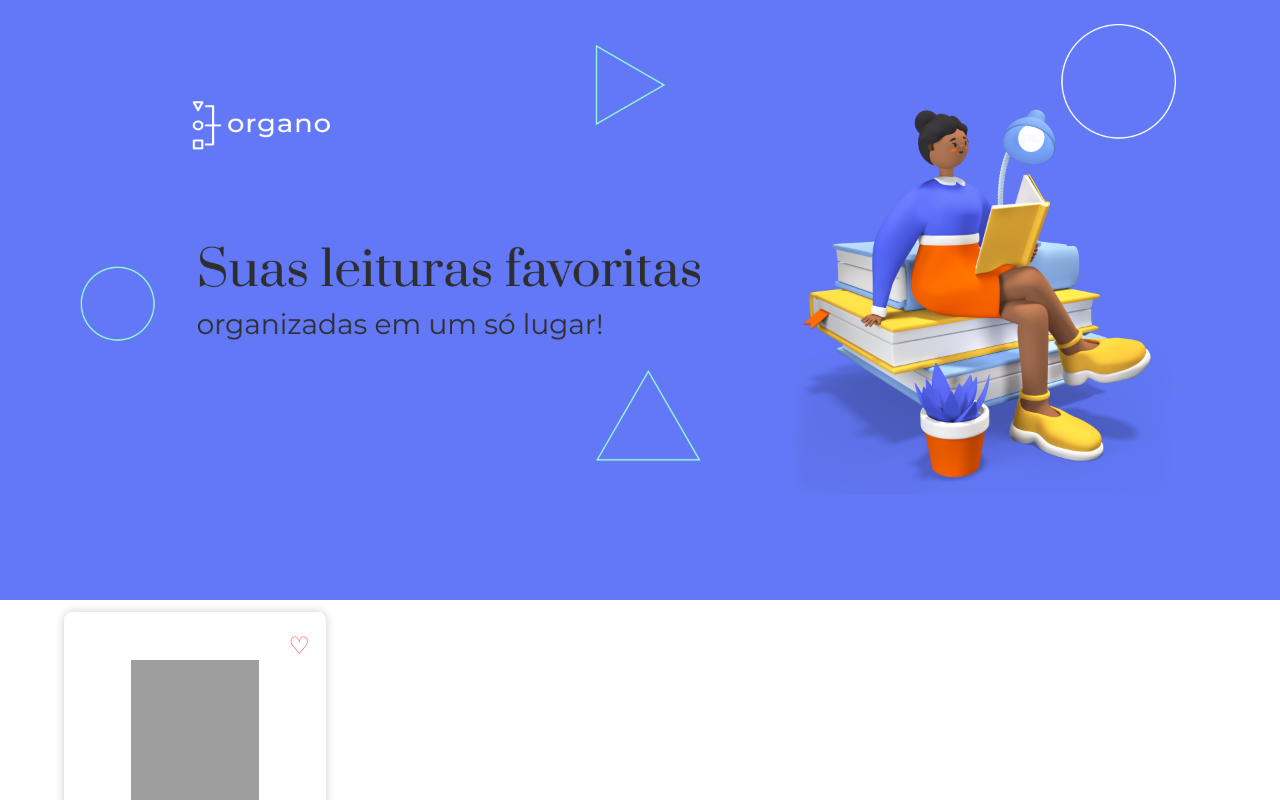
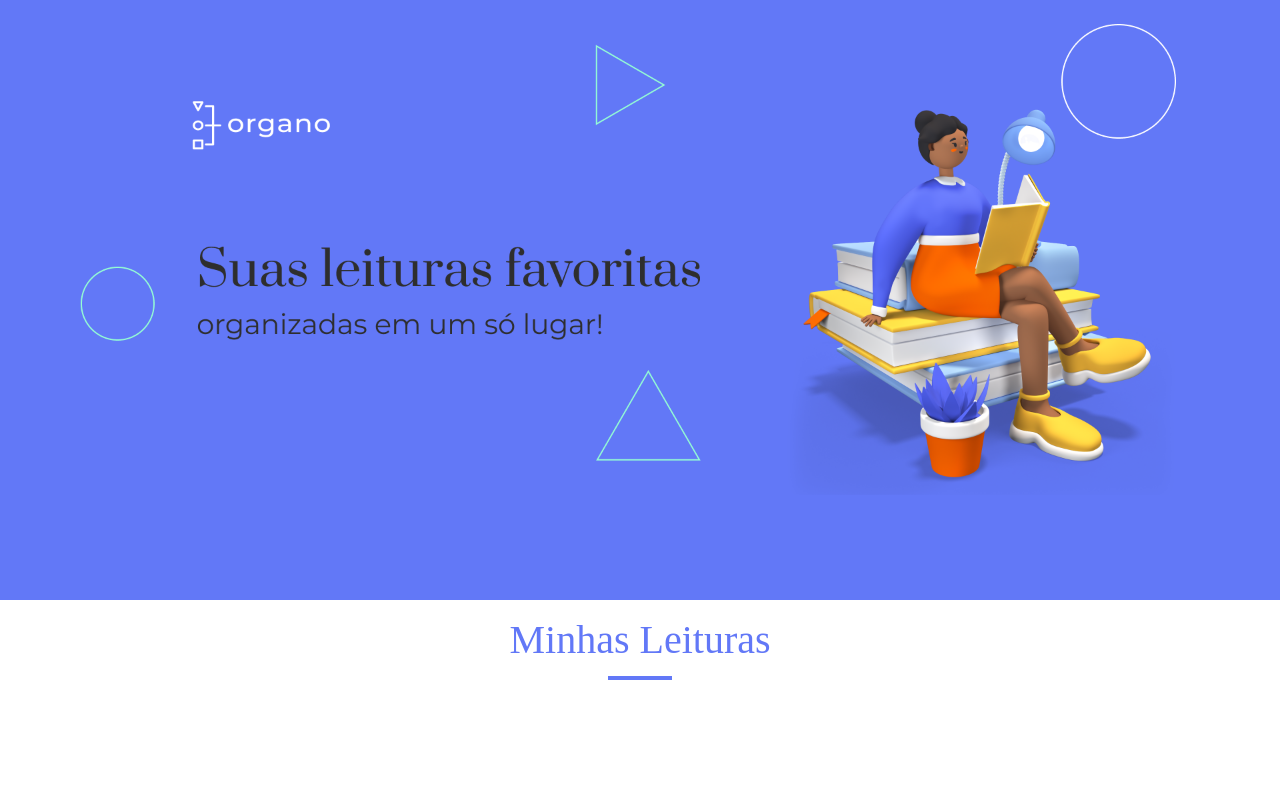
Before and after one commit to opatricpires/organo, an Angular app: page / in a window 1280 px wide. Shown: the top 800 px of the page. Built offline with nearby package versions, Linux system fonts and the light colour scheme; grey boxes are pictures that could not be loaded.

Commit message:
feat: add book list component and use input signals

```diff
--- a/src/app/app.html
+++ b/src/app/app.html
@@ -1,3 +1,3 @@
 <app-hero></app-hero>
-<app-book-card></app-book-card>
+<app-book-list></app-book-list>
 <app-footer></app-footer>
--- a/src/app/app.ts
+++ b/src/app/app.ts
@@ -2,13 +2,13 @@ import { Component, signal } from '@angular/core';
 import { RouterOutlet } from '@angular/router';
 import { HeroComponent } from './components/hero/hero';
 import { FooterComponent } from "./components/footer/footer";
-import { BookCardComponent } from "./components/book-card/book-card";
+import { BookListComponent } from "./components/book-list/book-list";
 
 @Component({
   selector: 'app-root',
-  imports: [RouterOutlet, HeroComponent, FooterComponent, BookCardComponent],
+  imports: [RouterOutlet, HeroComponent, FooterComponent, BookListComponent],
   templateUrl: './app.html',
-  styleUrl: './app.css'
+  styleUrls: ['./app.css']
 })
 export class App {
   protected readonly title = signal('organo');
--- a/src/app/components/book-card/book-card.css
+++ b/src/app/components/book-card/book-card.css
@@ -71,3 +71,8 @@ section img {
   transform: scale(1.1);
   transition: transform 0.2s ease, opacity 0.2s ease;
 }
+
+.linha-destaque--grande {
+  width: 64px;
+  border-bottom: 4px solid var(--color-primaria);
+}
--- a/src/app/components/book-card/book-card.html
+++ b/src/app/components/book-card/book-card.html
@@ -1,13 +1,13 @@
 <section>
-  <button class="favorite-btn" (click)="changeFavoriteStatus()">
-    <span>{{ book.isFavorite ? '\u2764' : '\u2661' }}</span>
+  <button class="favorite-btn" (click)="changeFavoriteStatus(book())">
+    <span>{{ book().isFavorite ? '\u2764' : '\u2661' }}</span>
   </button>
   <div class="book-image">
-    <img [src]="book.image" [alt]="book.title">
+    <img [src]="book().image" [alt]="book().title">
   </div>
   <div class="book-info">
-    <h2 class="book-title">{{ book.title }}</h2>
-    <h3 class="book-author">{{ book.author }}</h3>
+    <h2 class="book-title">{{ book().title }}</h2>
+    <h3 class="book-author">{{ book().author }}</h3>
   </div>
 </section>
 
--- a/src/app/components/book-card/book-card.ts
+++ b/src/app/components/book-card/book-card.ts
@@ -1,4 +1,4 @@
-import { Component } from '@angular/core';
+import { Component, input } from '@angular/core';
 import { Book } from './book';
 
 @Component({
@@ -9,15 +9,22 @@ import { Book } from './book';
 })
 export class BookCardComponent {
 
-  changeFavoriteStatus() {
-    this.book.isFavorite = !this.book.isFavorite;
+  book = input.required<Book>();
+
+  changeFavoriteStatus(book: Book) {
+    book.isFavorite = !book.isFavorite;
   }
 
-  book: Book = {
-    title: 'The Great Gatsby',
-    author: 'F. Scott Fitzgerald',
-    isFavorite: false,
-    gender: 'Classic Literature',
-    image: "https://m.media-amazon.com/images/I/71OiLUfqjqL._AC_UF1000,1000_QL80_.jpg",
-  }
 }
+
+// Input Properties:
+// - São propriedades de um componente que podem ser configuradas por um componente pai.
+// - Permitem que um componente receba dados de um componente pai e os utilize em sua lógica ou exibição.
+// - São decoradas com o decorator @Input() do Angular, indicando que a propriedade pode ser configurada externamente.
+// - Permitem a comunicação entre componentes, facilitando a passagem de dados e a reutilização de componentes em diferentes contextos.
+
+// Input Signals:
+// - São sinais ou eventos que um componente pode emitir para notificar um componente pai sobre uma ação ou mudança de estado.
+// - Permitem que um componente filho se comunique com um componente pai, enviando informações ou notificações sobre eventos específicos.
+// - São decorados com o decorator @Output() do Angular, indicando que a propriedade é um evento que pode ser emitido para o componente pai.
+// - Permitem a comunicação entre componentes, facilitando a interação e a resposta a eventos em diferentes partes da aplicação.
--- /dev/null
+++ b/src/app/components/book-list/book-list.css
@@ -0,0 +1,4 @@
+.linha-destaque--grande {
+  width: 64px;
+  border-bottom: 4px solid var(--color-primaria);
+}
--- /dev/null
+++ b/src/app/components/book-list/book-list.html
@@ -0,0 +1,4 @@
+<section>
+  <h2 class="texto-titulo">Minhas Leituras</h2>
+  <span class="linha-destaque linha-destaque--grande"></span>
+</section>
--- a/src/styles.css
+++ b/src/styles.css
@@ -13,3 +13,16 @@
   --font-weight-normal: 400;
   --font-weight-bold: 700;
 }
+
+.texto-titulo {
+  font-family: var(--font-prata);
+  font-size: 40px;
+  font-weight: var(--font-weight-normal);
+  line-height: 72px;
+  text-align: center;
+  color: var(--color-primaria);
+}
+.linha-destaque {
+  display: block;
+  margin: 0 auto;
+}
```
Also changed, not shown: src/app/components/book-card/book.ts (+7 -1 lines), src/app/components/book-list/book-list.ts (added, +9 -0 lines), src/app/mock-books.ts (added, +26 -0 lines), 1 other file (tests, documents, lock files or other folders).
